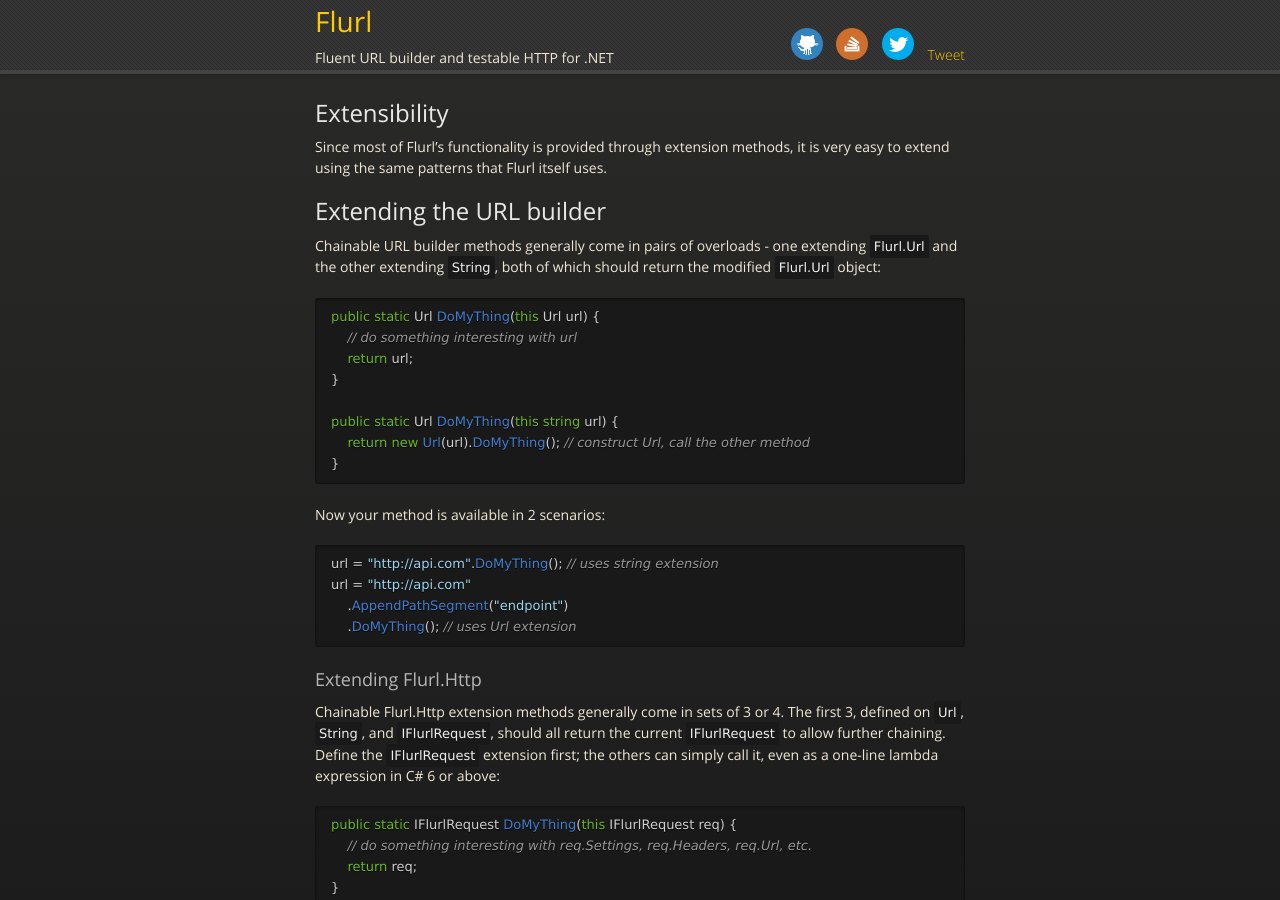
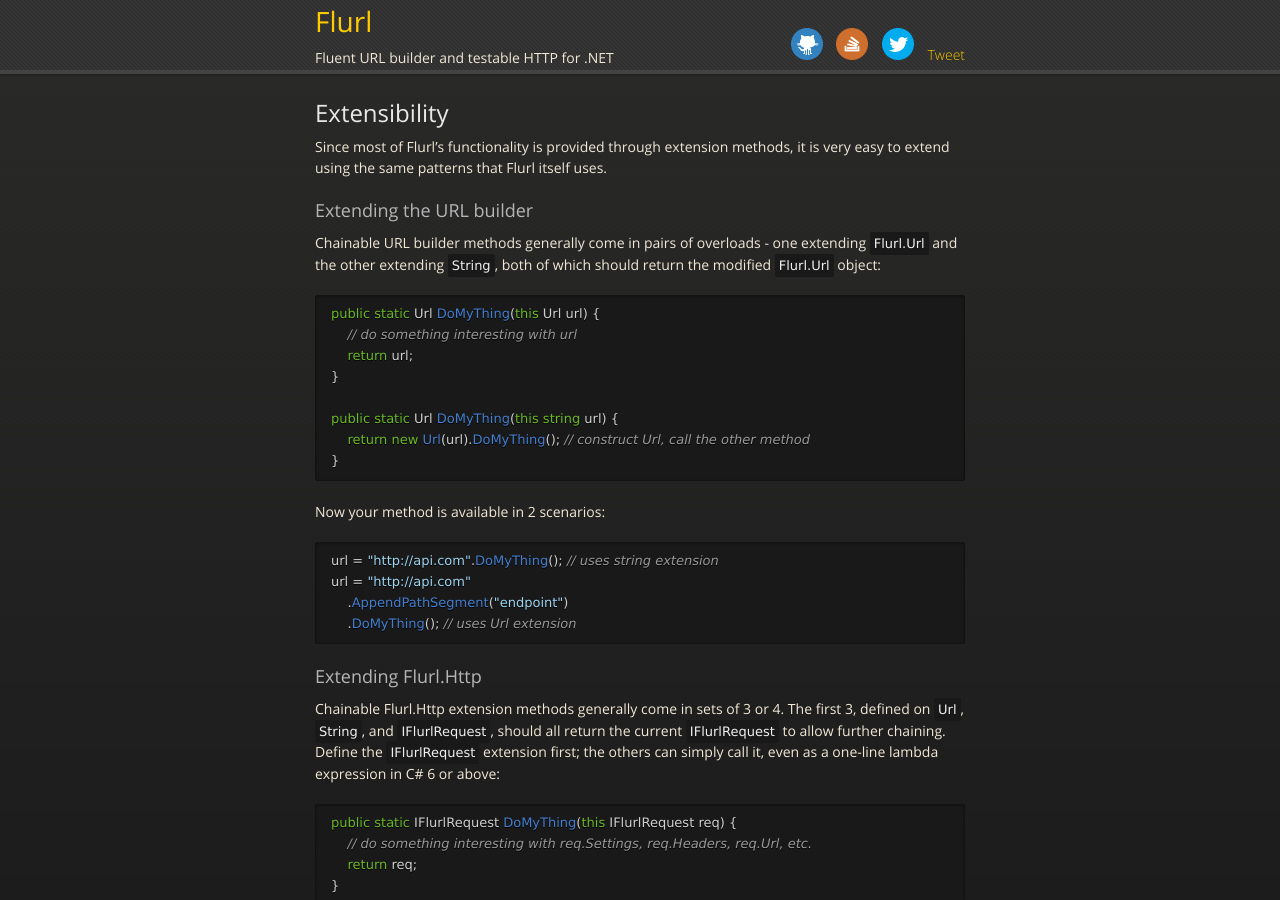
Before and after one commit to tmenier/Flurl, a Jekyll site: the page built from extensibility.md, in a window 1280 px wide and 900 px high. Built offline with Jekyll 4.4.1, drawn with Linux system fonts in a browser that asks for light colours; nearby versions of some CDN libraries; comment, search, counter and statistics services are not loaded; our own code applies the rules of GitHub Pages for plain Markdown files.

Commit message:
formatting

```diff
--- a/extensibility.md
+++ b/extensibility.md
@@ -6,7 +6,7 @@
 
 Since most of Flurl's functionality is provided through extension methods, it is very easy to extend using the same patterns that Flurl itself uses.
 
-## Extending the URL builder
+### Extending the URL builder
 
 Chainable URL builder methods generally come in pairs of overloads - one extending `Flurl.Url` and the other extending `String`, both of which should return the modified `Flurl.Url` object:
 
```
